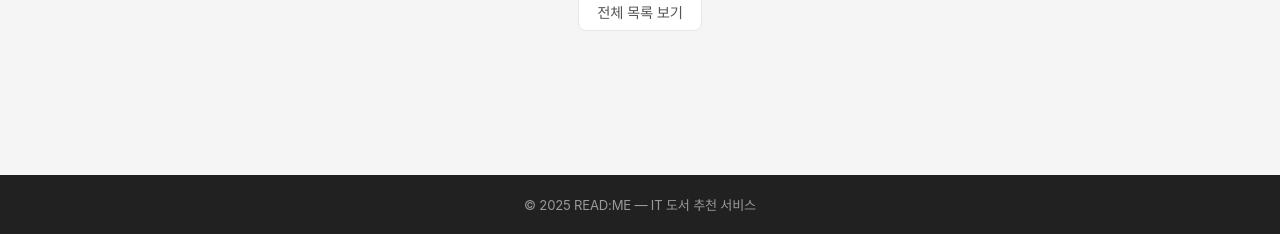
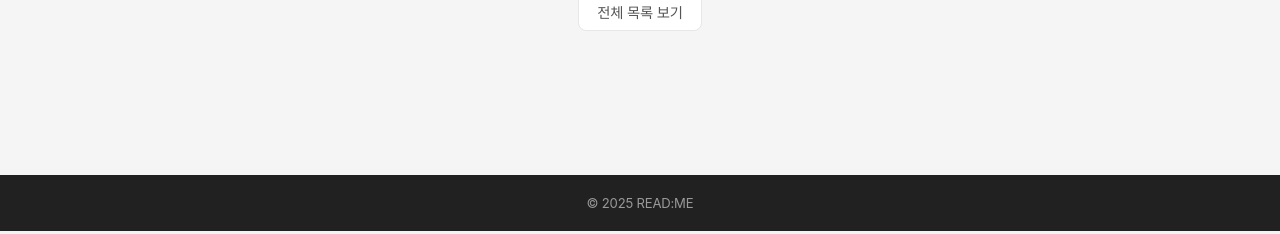
Before and after one commit to khs980714/READ-ME, a Django app: page / in a window 1280 px wide. Shown: the part 578-812 px from the top of the page. Run offline with Django 5.2, Linux system fonts and the light colour scheme; data comes from the database, SQL or seed files in the repository; data that the repository does not hold is empty; parts of the project's set-up code (start-up, migrations or seed data) failed here and were passed over; some web fonts are replaced.

Commit message:
style: 푸터 문구 간소화
Co-Authored-By: Claude Sonnet 5 <noreply@anthropic.com>
Claude-Session: https://claude.ai/code/session_01JViiD6s2vsW9Qsn1mFDZi6

```diff
--- a/.src/django_server/templates/base.html
+++ b/.src/django_server/templates/base.html
@@ -53,7 +53,7 @@
 
   <!-- ── Footer ──────────────────────────────────────────── -->
   <footer class="footer">
-    <p>© 2025 READ:ME — IT 도서 추천 서비스</p>
+    <p>© 2025 READ:ME</p>
   </footer>
 
   <!-- ── 유휴 타임아웃 (관리자 로그인 시) ──────────────────── -->
```
